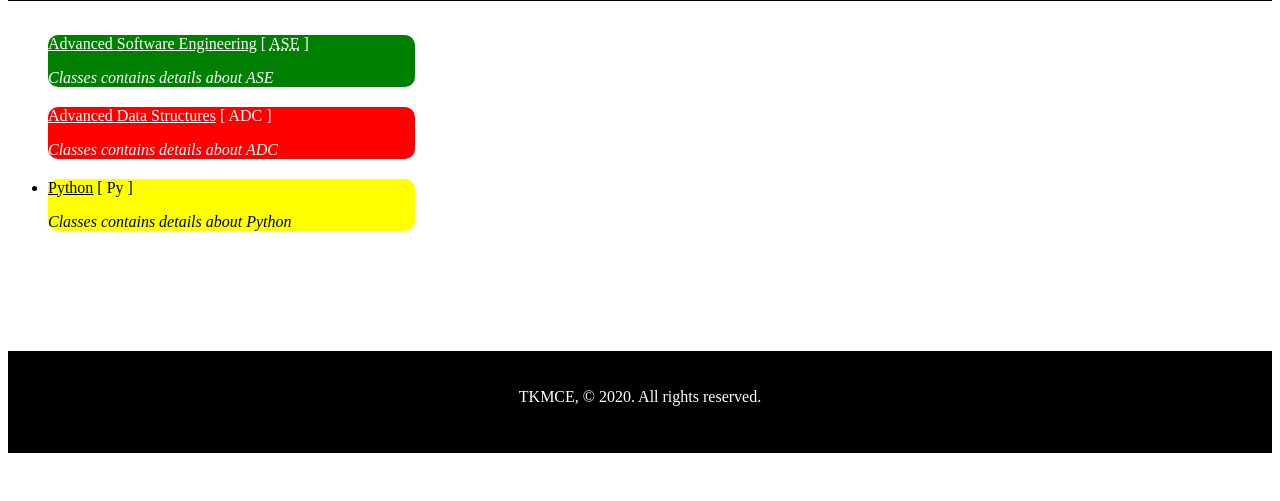
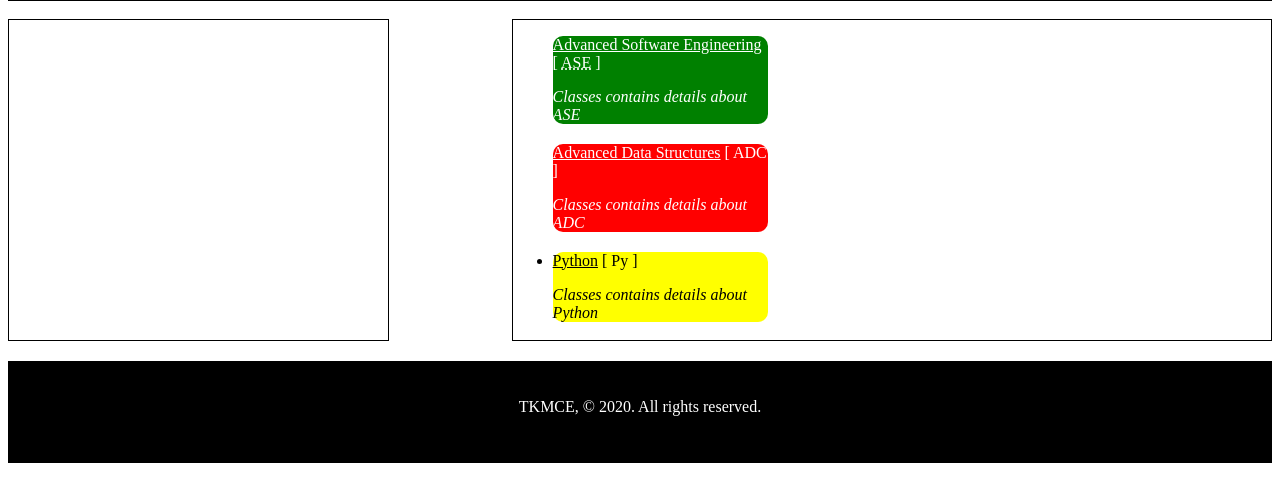
Before and after one commit to kannanrr54/MCA, a plain HTML site: page Web/Program1CO1.html in a window 1280 px wide. Shown: the part 177-678 px from the top of the page. Drawn offline with Linux system fonts and the light colour scheme.

Commit message:
Update Program1CO1.html

```diff
--- a/Web/Program1CO1.html
+++ b/Web/Program1CO1.html
@@ -15,6 +15,9 @@
             </div>
         </center>
     </header><br>
+    <div>
+        <div style="border:1px solid black;width: 30%;height:320px;float: left;"></div>
+        <div style="border:1px solid black;width: 60%;float: right;height:320px;">
             <ul>
                 <div style="background-color: green;width:30%;border-radius: 10px;color:white;margin-bottom:20px">
                     <li><u>Advanced Software Engineering</u> [ <abbr title="ASE">ASE</abbr> ]</li>
@@ -29,12 +32,15 @@
                     <p><i>Classes contains details about Python</i></p>
                 </div>
             </ul>
-    <div style="height:100px;"></div>
+        </div>
+    </div>
+    <div style="width: 100%;float: left;margin-top:20px">
     <footer style="border:1px solid black;background-color: black;color: white;height:100px;">
         <center>
             <p style="padding: 20px;">TKMCE, © 2020. All rights reserved.</p>
         </center>
     </footer>
+    </div>
 </body>
 
 </html>
```
Lines whose indentation alone changed are shown as unchanged.
